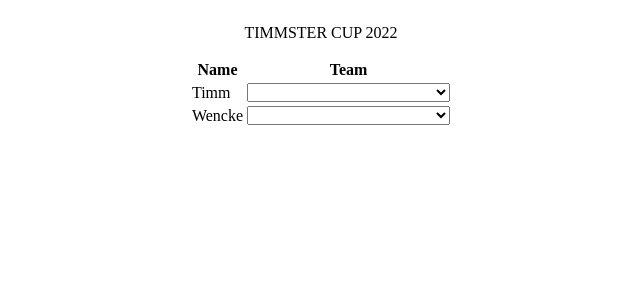
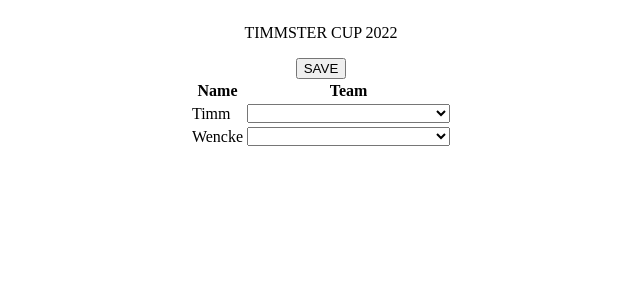
Before and after one commit to Timmster/timmster-cup, an Angular app: page / in a window 1280 px wide. Shown: the top 300 px of the page, without its empty margins (319-959 px from the left). Built offline with nearby package versions, Linux system fonts and the light colour scheme.

Commit message:
3 files modified

```diff
--- a/src/app/app.component.html
+++ b/src/app/app.component.html
@@ -1,4 +1,6 @@
 <p>TIMMSTER CUP 2022</p>
+
+<button (click)="save()">SAVE</button>
 
 <table>
   <tr>
--- a/src/app/app.component.ts
+++ b/src/app/app.component.ts
@@ -1,5 +1,5 @@
 import { Component } from '@angular/core';
-import { DATA } from './data/DB';
+import { DATA, saveData } from './data/DB';
 import { TcPlayer } from './model/TcPlayer';
 
 @Component({
@@ -19,4 +19,8 @@ export class AppComponent {
   getTeams() {
     return DATA.teams;
   }
+
+  save() {
+    saveData();
+  }
 }
--- a/src/app/data/DB.ts
+++ b/src/app/data/DB.ts
@@ -2,9 +2,13 @@ import { TcPlayer } from '../model/TcPlayer';
 import { TcTeam } from '../model/TcTeam';
 import { TcTournament } from '../model/TcTournament';
 
-const FORCE_REFRESH = true;
+const FORCE_REFRESH = false;
 export let DATA: TcTournament;
 const KEY = 'DATA';
+
+export const saveData = () => {
+  localStorage.setItem(KEY, JSON.stringify(DATA));
+};
 
 export const initData = () => {
   const TEAMS = [
@@ -15,7 +19,7 @@ export const initData = () => {
   ];
   const PLAYERS = [new TcPlayer('Timm'), new TcPlayer('Wencke')];
   DATA = new TcTournament(PLAYERS, TEAMS);
-  localStorage.setItem(KEY, JSON.stringify(DATA));
+  saveData();
 };
 
 export const loadData = () => {
```
